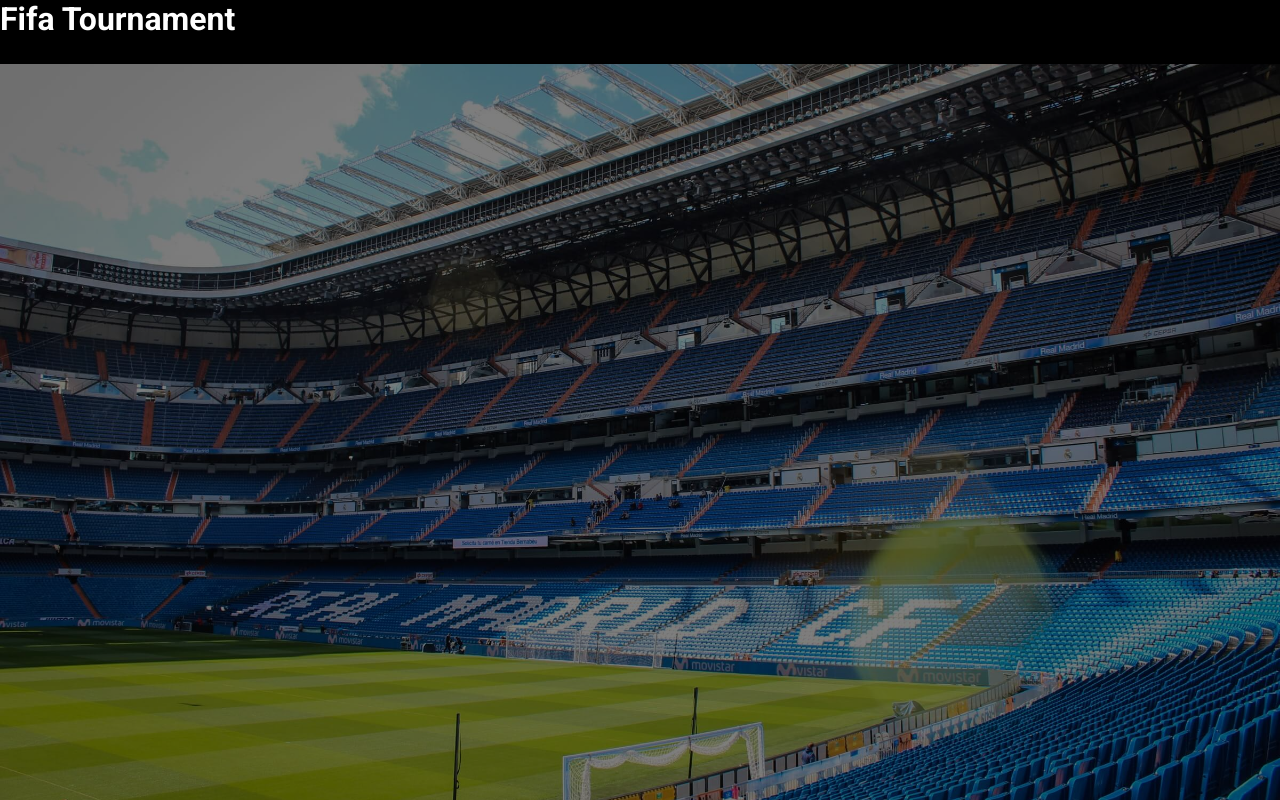
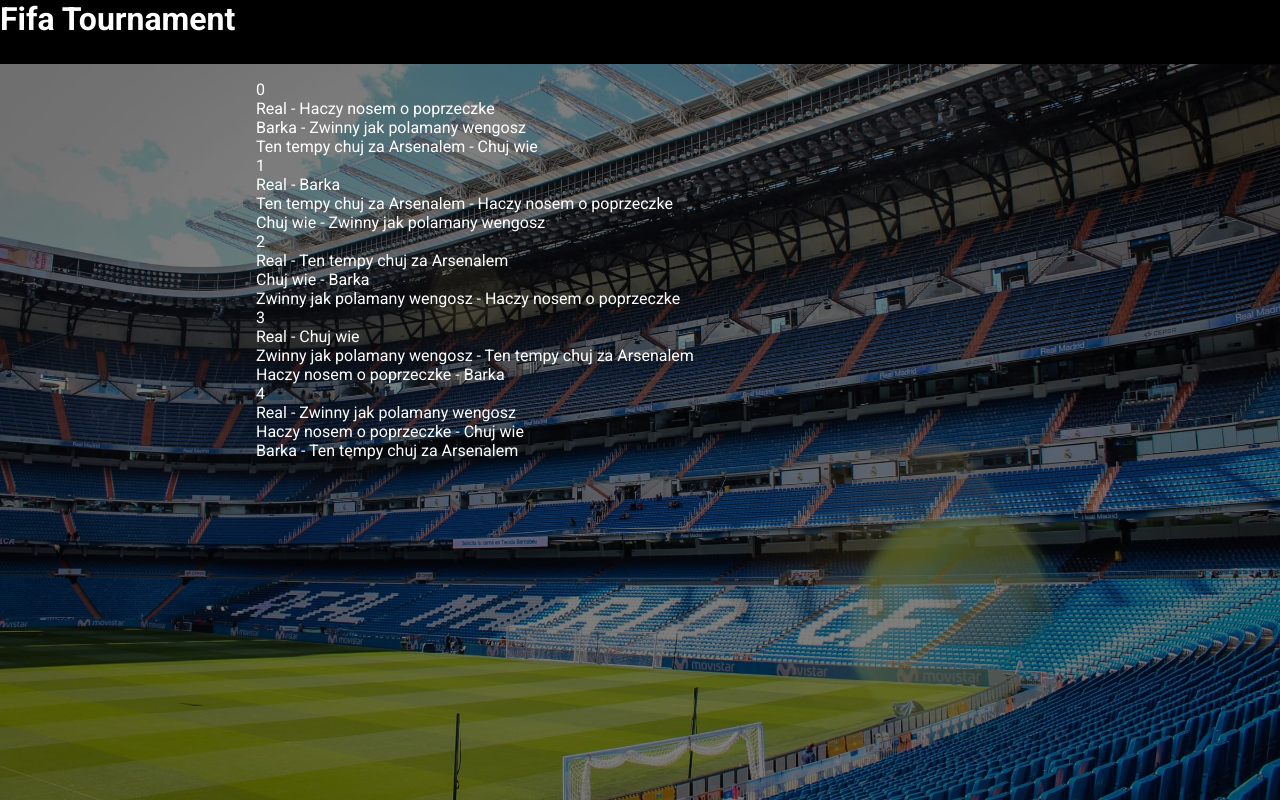
Before and after one commit to grzeniu7/FIFATournament, a Vue app: page /game in a window 1280 px wide. Before the commit this address had no page. Built offline with nearby package versions, Linux system fonts and the light colour scheme.

Commit message:
Added players pairing

```diff
--- a/package.json
+++ b/package.json
@@ -9,9 +9,10 @@
   },
   "dependencies": {
     "core-js": "^3.6.5",
+    "sass": "^1.32.8",
     "vue": "^3.0.0",
-    "sass": "^1.32.8",
-    "vue-router": "^4.0.6"
+    "vue-router": "^4.0.6",
+    "vuex": "^4.0.0"
   },
   "devDependencies": {
     "@vue/cli-plugin-babel": "~4.5.0",
--- /dev/null
+++ b/src/components/Pages/TheGame.vue
@@ -0,0 +1,11 @@
+<template>
+  <base-page>
+    <the-timetable></the-timetable>
+  </base-page>
+</template>
+<script>
+import TheTimetable from "./TheTimetable.vue";
+export default {
+  components: { TheTimetable },
+};
+</script>
--- a/src/components/Pages/Players.vue
+++ b/src/components/Pages/ThePlayers.vue
@@ -37,6 +37,23 @@ export default {
       console.log(index);
       this.competitors.splice(index, 1);
     },
+    addPlayers() {
+      this.$store.dispatch("addPlayersToState", this.competitors);
+    },
+    test() {
+      console.log(this.testing);
+    },
+  },
+  computed: {
+    testing() {
+      return this.$store.getters.testing;
+    },
+  },
+  mounted() {
+    this.test();
+  },
+  beforeUnmount() {
+    this.addPlayers();
   },
 };
 </script>
--- /dev/null
+++ b/src/components/Pages/TheTimetable.vue
@@ -0,0 +1,70 @@
+<template>
+  <div>
+    <!-- <p>{{ players }}</p> -->
+    <div :key="round" v-for="(round, index) in tournamentPairs">
+      <p>{{ index }}</p>
+      <div :key="pair" v-for="pair in tournamentPairs[index]">
+        <p>{{ pair.home.team }} - {{ pair.away.team }}</p>
+      </div>
+    </div>
+  </div>
+</template>
+
+<script>
+export default {
+  data() {
+    return {
+      tournamentPairs: [],
+    };
+  },
+  computed: {
+    players() {
+      return this.$store.getters.players;
+    },
+  },
+  methods: {
+    // showPlayers() {
+    //   console.log(this.playersList);
+    // },
+    makeTournamentPairings() {
+      const playersList = this.players;
+      // console.log(playersList);
+      if (playersList.length % 2 == 1) {
+        playersList.push(null);
+      }
+
+      const playerCount = playersList.length;
+      const rounds = playerCount - 1;
+      const half = playerCount / 2;
+      const tournamentPairs = [];
+      const playersIndexes = playersList.map((_, i) => i).slice(1);
+
+      for (let round = 0; round < rounds; round++) {
+        const roundPairs = [];
+        const newPlayersIndexes = [0].concat(playersIndexes);
+
+        const firstHalf = newPlayersIndexes.slice(0, half);
+        const secondHalf = newPlayersIndexes.slice(half, playerCount).reverse();
+
+        for (let i = 0; i < firstHalf.length; i++) {
+          roundPairs.push({
+            home: playersList[firstHalf[i]],
+            away: playersList[secondHalf[i]],
+          });
+        }
+
+        playersIndexes.push(playersIndexes.shift());
+        tournamentPairs.push(roundPairs);
+      }
+      this.tournamentPairs = tournamentPairs;
+      // console.log(`losowanko ${tournamentPairs}`);
+      // console.log(tournamentPairs);
+      // return tournamentPairs;
+    },
+  },
+  mounted() {
+    this.makeTournamentPairings();
+    console.log(this.tournamentPairs);
+  },
+};
+</script>
--- a/src/components/Pages/Timetable.vue
+++ /dev/null
@@ -1,3 +0,0 @@
-<template>
-  terminarz spotkań
-</template>
--- a/src/components/UI/PlayersList.vue
+++ b/src/components/UI/PlayersList.vue
@@ -20,7 +20,7 @@
     </ul>
     <div class="players__buttons">
       <div class="players__button">
-        <base-button link to="/timetable">Zacznij grę!</base-button>
+        <base-button link to="/game">Zacznij grę!</base-button>
       </div>
       <div class="players__button">
         <base-button type="button" :click="resetList"
--- a/src/main.js
+++ b/src/main.js
@@ -1,6 +1,8 @@
 import { createApp } from "vue";
 import App from "./App.vue";
 import router from "./router.js";
+import store from "./store/index.js";
+
 import BasePage from "./components/UI/BasePage.vue";
 import BaseButton from "./components/UI/BaseButton.vue";
 
@@ -10,5 +12,6 @@ app.component("base-page", BasePage);
 app.component("base-button", BaseButton);
 
 app.use(router);
+app.use(store);
 
 app.mount("#app");
--- /dev/null
+++ b/src/store/index.js
@@ -0,0 +1,37 @@
+import { createStore } from "vuex";
+
+const store = createStore({
+  state() {
+    return {
+      players: [
+        { id: 1, name: "Grzechu", team: "Real" },
+        { id: 2, name: "Doncia", team: "Barka" },
+        { id: 3, name: "Luki", team: "Ten tempy chuj za Arsenalem" },
+        { id: 4, name: "Mucha", team: "Chuj wie" },
+        { id: 5, name: "Kacper", team: "Zwinny jak polamany wengosz" },
+        { id: 6, name: "Mosiu", team: "Haczy nosem o poprzeczke" },
+      ],
+      test: "siema",
+    };
+  },
+  mutations: {
+    addPlayersToState(state, payload) {
+      state.players = payload;
+    },
+  },
+  actions: {
+    addPlayersToState(context, payload) {
+      context.commit("addPlayersToState", payload);
+    },
+  },
+  getters: {
+    testing(state) {
+      return state.test;
+    },
+    players(state) {
+      return state.players;
+    },
+  },
+});
+
+export default store;
```
Also changed, not shown: src/router.js (+8 -6 lines), src/store/actions.js (added), src/store/getters.js (added), src/store/mutations.js (added), 1 other file (tests, documents, lock files or other folders).
